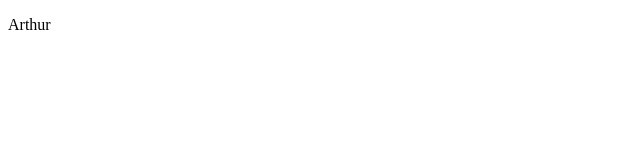
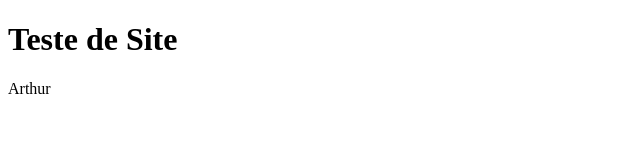
Before and after one commit to Arthur-Ferreira-v/Projeto---Site, a plain HTML site: page index.html in a window 1280 px wide. Shown: the whole page, without its empty margins (0-640 px from the left). Drawn offline with Linux system fonts and the light colour scheme.

Commit message:
adicionado tag h1

```diff
--- a/index.html
+++ b/index.html
@@ -7,6 +7,7 @@
     <title>Document</title>
 </head>
 <body>
+    <h1>Teste de Site</h1>
     <p>Arthur</p>
 </body>
 </html>
```
